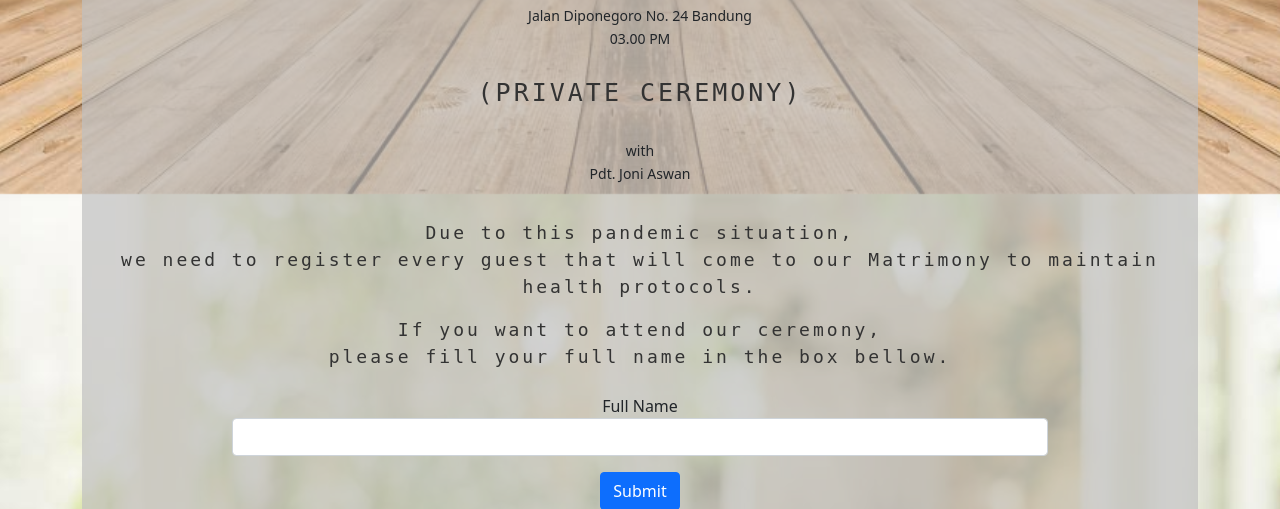
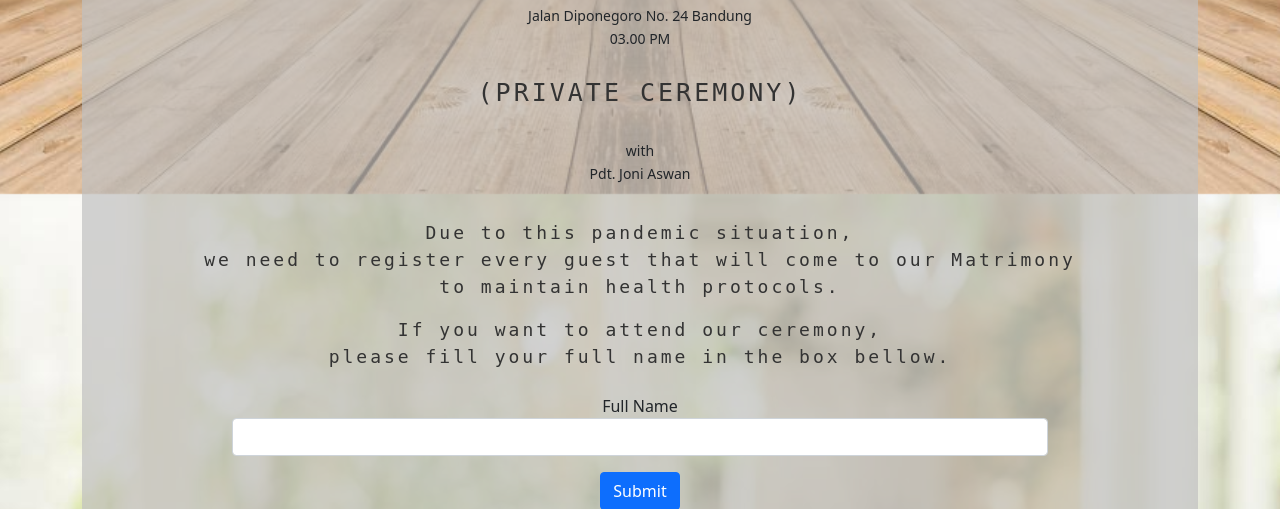
Before and after one commit to Yehezrusli/undangan, a PHP site: page /Undangan/holymatrimony.php in a window 1280 px wide. Shown: the part 606-1115 px from the top of the page. Run offline with PHP 8.4, Linux system fonts and the light colour scheme; data that the repository does not hold is empty.

Commit message:
fix page

```diff
--- a/holymatrimony.php
+++ b/holymatrimony.php
@@ -193,7 +193,7 @@ include("connection.php");
                 <div class="col">
                     <span>
                         <center>
-                            <p class='placetime' style='font-size: 18px'>Due to this pandemic situation, <br> we need to register every guest that will come to our Matrimony to maintain health protocols. </p>
+                            <p class='placetime' style='font-size: 18px'>Due to this pandemic situation, <br> we need to register every guest that will come to our Matrimony <br> to maintain health protocols. </p>
                             <p class='placetime' style='font-size: 18px'>If you want to attend our ceremony, <br> please fill your full name in the box bellow.</p>
                         </center>
                     </span>
```
